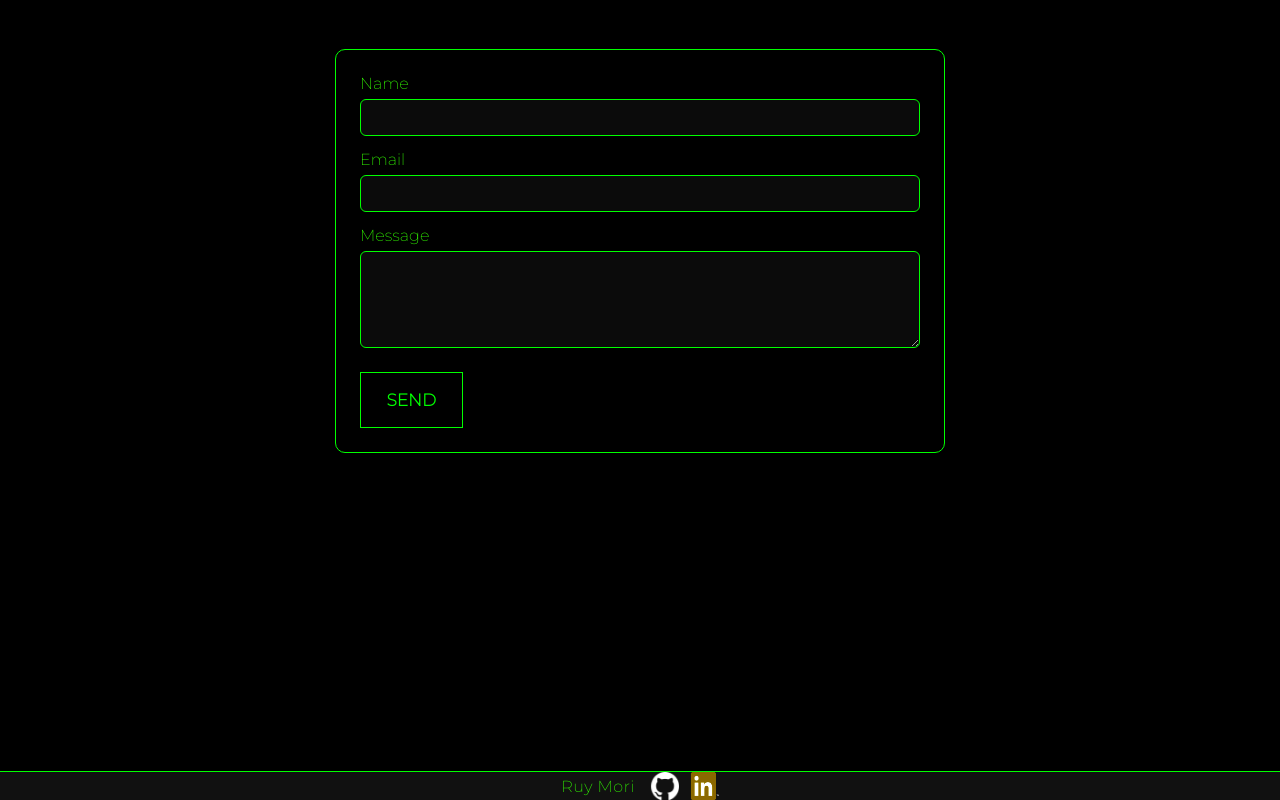
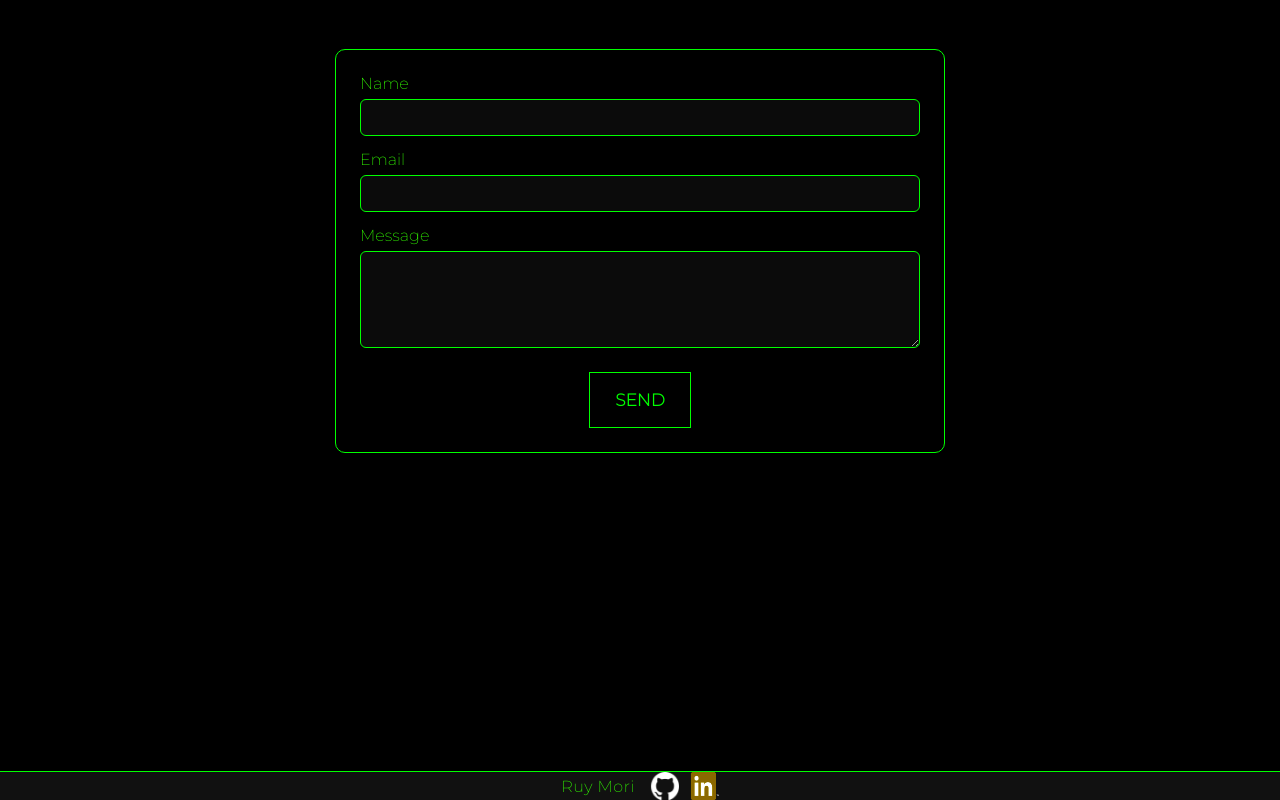
Before and after one commit to Ruyllex/Ruyllex.github.io, a React (Vite) app: page / in a window 1280 px wide. Shown: the part 3279-4079 px from the top of the page. Built offline with nearby package versions, Linux system fonts and the light colour scheme.

Commit message:
Refactor: Extract PrimaryButton component and update styles
Co-authored-by: ruymori630 <ruymori630@gmail.com>

```diff
--- a/src/components/Contact.jsx
+++ b/src/components/Contact.jsx
@@ -1,4 +1,5 @@
 import { useState } from 'react'
+import PrimaryButton from './PrimaryButton'
 
 function Contact() {
   const [form, setForm] = useState({ name: '', email: '', message: '' })
@@ -36,7 +37,9 @@ function Contact() {
           <label htmlFor="message">Message</label>
           <textarea id="message" name="message" rows="5" value={form.message} onChange={handleChange} required />
         </div>
-        <button className="btn btn--primary" type="submit">Send</button>
+        <div style={{ display: 'flex', justifyContent: 'center' }}>
+          <PrimaryButton type="submit">Send</PrimaryButton>
+        </div>
         {status && <p className="form-status">{status}</p>}
       </form>
     </section>
--- /dev/null
+++ b/src/components/PrimaryButton.jsx
@@ -0,0 +1,9 @@
+function PrimaryButton({ children, className = '', ...props }) {
+  return (
+    <button className={`btn btn--primary ${className}`.trim()} {...props}>
+      {children}
+    </button>
+  )
+}
+
+export default PrimaryButton
--- a/src/components/index.js
+++ b/src/components/index.js
@@ -7,3 +7,4 @@ export { default as Projects } from './Projects'
 export { default as Contact } from './Contact'
 export { default as Footer } from './Footer'
 export { default as BlurText } from './BlurText'
+export { default as PrimaryButton } from './PrimaryButton'
--- a/src/index.css
+++ b/src/index.css
@@ -115,8 +115,8 @@ button:hover::after, button:hover::before { width: 100%; }
 .form-row label { color: #33ff00; margin-bottom: 6px; font-family: 'Montserrat', sans-serif; }
 .form-row input, .form-row textarea { background: #0b0b0b; color: #e8ffe8; border: 1px solid #0f0; border-radius: 6px; padding: 10px 12px; outline: none; }
 .form-row input:focus, .form-row textarea:focus { box-shadow: 0 0 0 2px rgba(51,255,0,0.25); }
-.btn--primary { border: 1px solid #0f0; color: #0f0; }
-.btn--primary:hover { background: #0f0; color: #0b0b0b; }
+.btn--primary { border: 1px solid #0f0; color: #0f0; background: #000; }
+.btn--primary:hover { background: #0f0; color: #000; }
 .form-status { color: #a0ffa0; margin-top: 8px; font-size: 14px; }
 #fiuba-logo { width: 200px; height: 200px; margin-left: 140px; margin-top: 50px; animation: rotate 20s linear infinite; position: relative; z-index: 0; }
 @keyframes rotate { from { transform: rotate(0deg); } to { transform: rotate(360deg); } }
```
